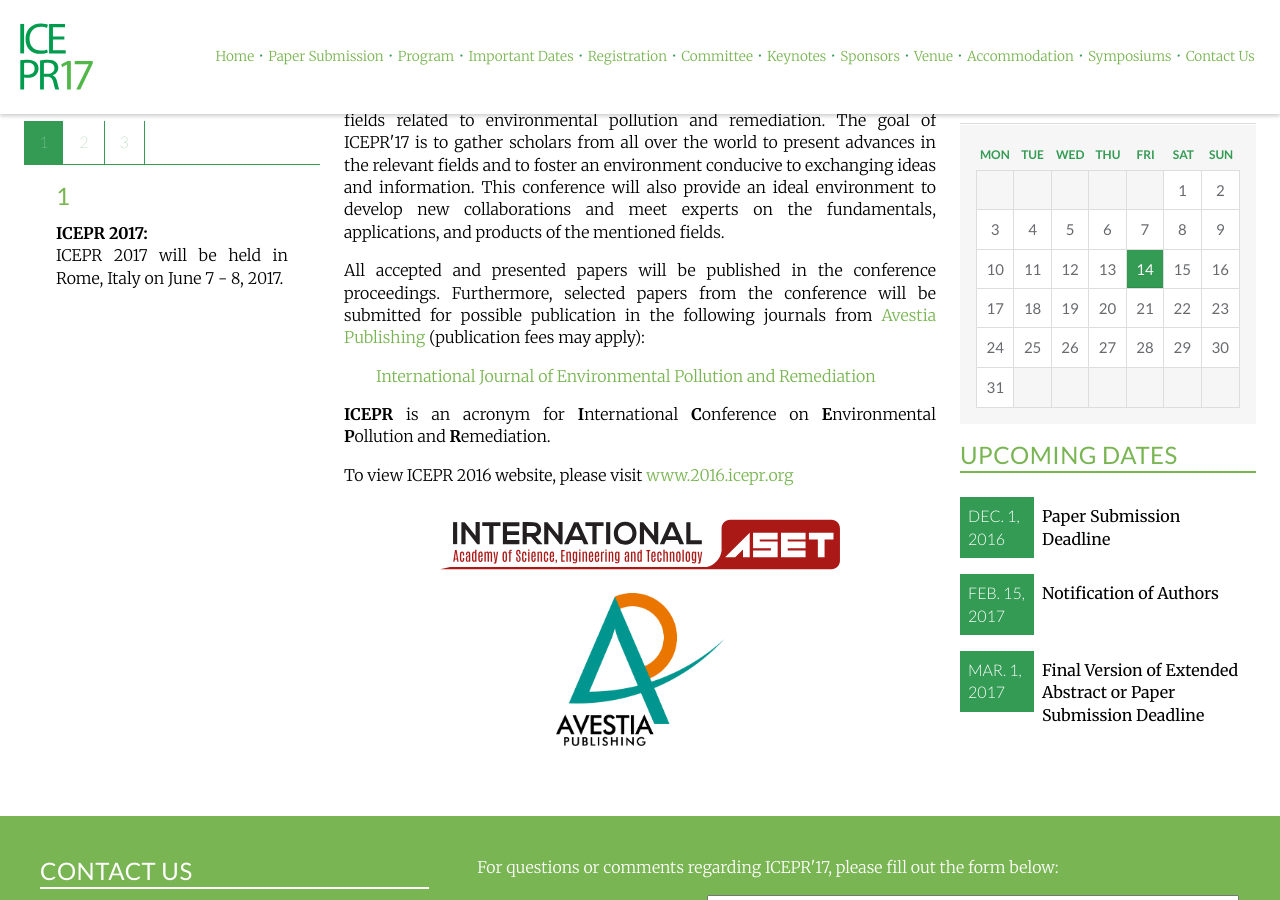
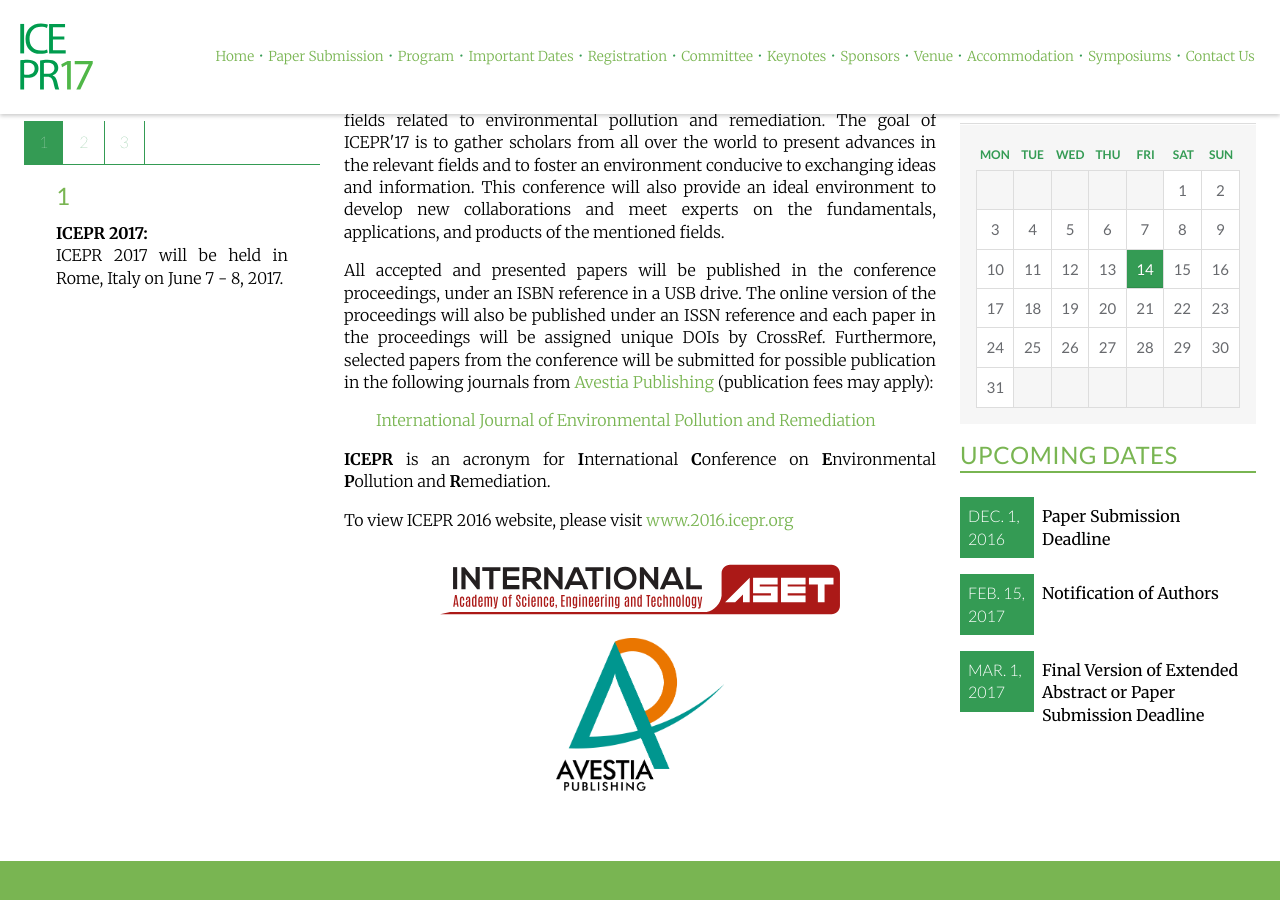
Before and after one commit to intaset/icepr, a Jekyll site: the page built from index.html, in a window 1280 px wide and 900 px high, scrolled down 467 px. Built offline with Jekyll 4.4.1, drawn with Linux system fonts in a browser that asks for light colours; nearby versions of some CDN libraries; Markdown is read by kramdown in place of the engine named in the settings; comment, search, counter and statistics services are not loaded.

Commit message:
added issn info

```diff
--- a/index.html
+++ b/index.html
@@ -9,7 +9,7 @@ keyword: environment conference, biofuels conference, desalination conference, w
   <div class="unit-spacer content">
     <p class="body">The 7<sup>th</sup> International Conference on Environmental Pollution and Remediation (ICEPR'17) aims to become the leading annual conference in fields related to environmental pollution and remediation. The goal of ICEPR'17 is to gather scholars from all over the world to present advances in the relevant fields and to foster an environment conducive to exchanging ideas and information. This conference will also provide an ideal environment to develop new collaborations and meet experts on the fundamentals, applications, and products of the mentioned fields.</p>
 
-    <p class="body">All accepted and presented papers will be published in the conference proceedings. Furthermore, selected papers from the conference will be submitted for possible publication in the following journals from <a href="http://avestia.com/" class="body-link">Avestia Publishing</a> (publication fees may apply):</p>
+    <p class="body">All accepted and presented papers will be published in the conference proceedings, under an ISBN reference in a USB drive. The online version of the proceedings will also be published under an ISSN reference and each paper in the proceedings will be assigned unique DOIs by CrossRef. Furthermore, selected papers from the conference will be submitted for possible publication in the following journals from <a href="http://avestia.com/" class="body-link">Avestia Publishing</a> (publication fees may apply):</p>
 
 	<p class="body indent"><a href="http://ijepr.avestia.com" class="body-link">International Journal of Environmental Pollution and Remediation</a></p>
 
--- a/papers.html
+++ b/papers.html
@@ -80,7 +80,7 @@ keyword: environment conference, biofuels conference, desalination conference, w
 
     <p class="body">Once the reviewing process is complete, the contact author of each paper will be notified of the result by e-mail. The authors are required to follow the reviews in order to improve their paper before their final submission.</p>
 
-    <p class="body">All accepted extended abstracts, short, and full papers will be published in the proceedings, under an ISBN reference in a USB drive. Selected papers will be published in a Special Issue in the Open-Access Journal "<i>International Journal of Environmental Pollution and Remediation</i>" by Avestia Publishing. For more information, in regards to the journal and Avestia Publishing, please visit our website at <a href="http://avestia.com/" class="body-link">www.avestia.com</a>.</p>
+    <p class="body">All accepted extended abstracts, short, and full papers will be published in the proceedings, under an ISBN reference in a USB drive. The online version of the proceedings will also be published under an ISSN reference and each paper in the proceedings will be assigned unique DOIs by CrossRef. Selected papers will be published in a Special Issue in the Open-Access Journal "<i>International Journal of Environmental Pollution and Remediation</i>" by Avestia Publishing. For more information, in regards to the journal and Avestia Publishing, please visit our website at <a href="http://avestia.com/" class="body-link">www.avestia.com</a>.</p>
 
     <p class="body">All papers must be presented by one of the authors. At least one author <b>must</b> register for the conference and pay the fee prior to Regular Registration deadline (see <a href="../dates" class="body-link">Important Dates</a>) in order for the paper to be published in the conference proceedings and accepted in the final program.</p>
 
```
Also changed, not shown: 2 other files.
